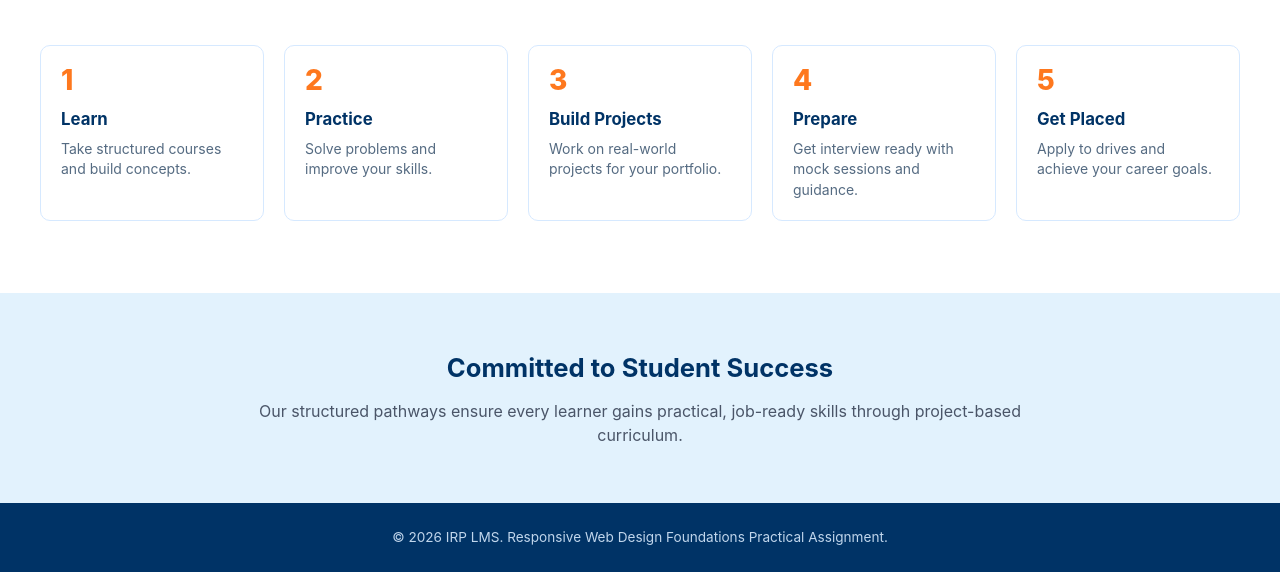
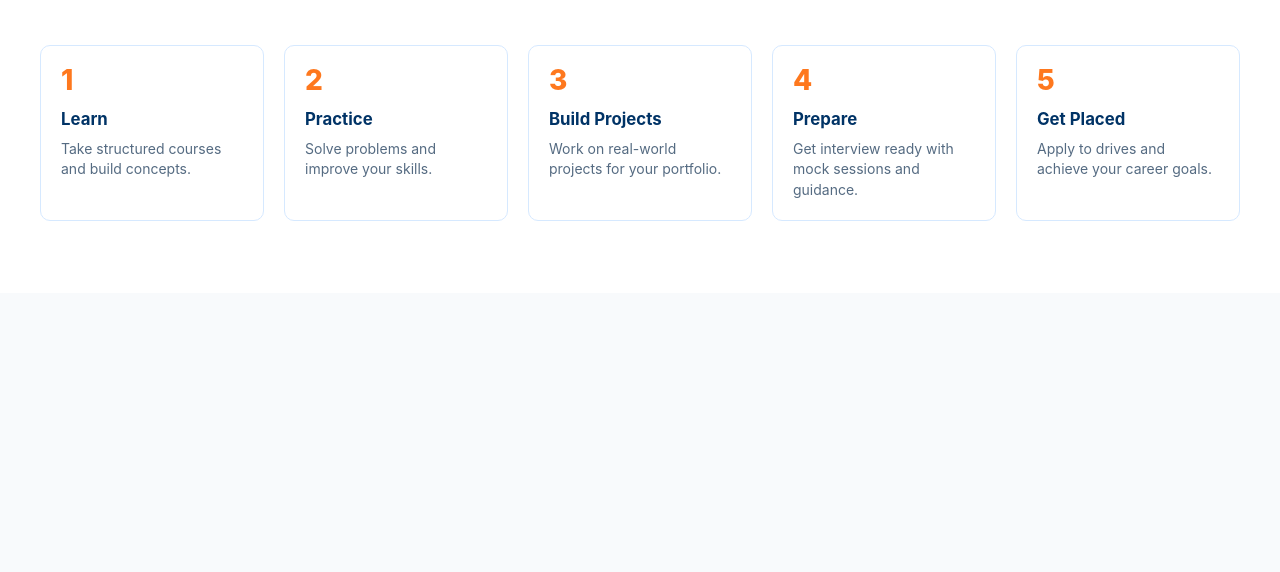
Before and after one commit to fareed7479/JAVASCRIPT_TASK_2, a plain HTML site: page part-a-responsive-ui/index.html in a window 1280 px wide. Shown: the part 695-1267 px from the top of the page. After the commit the page ends 988 px from the top, so only its background shows below. Drawn offline with Linux system fonts and the light colour scheme.

Commit message:
refactor: remove unnecessary sections, decorative logs, and quotes

```diff
--- a/part-a-responsive-ui/index.html
+++ b/part-a-responsive-ui/index.html
@@ -123,24 +123,7 @@
         </div>
       </div>
     </section>
-
-    <!-- Additional Content Area for Scroll Demonstration -->
-    <section class="placement-stats-section" id="contact">
-      <div class="stats-container">
-        <h2 class="stats-title">Committed to Student Success</h2>
-        <p class="stats-description">
-          Our structured pathways ensure every learner gains practical, job-ready skills through project-based curriculum.
-        </p>
-      </div>
-    </section>
   </main>
-
-  <!-- Clean Minimal Footer -->
-  <footer class="page-footer">
-    <div class="footer-container">
-      <p>&copy; 2026 IRP LMS. Responsive Web Design Foundations Practical Assignment.</p>
-    </div>
-  </footer>
 
 </body>
 </html>
--- a/part-a-responsive-ui/style.css
+++ b/part-a-responsive-ui/style.css
@@ -331,46 +331,7 @@ img {
 }
 
 /* --------------------------------------------------------------------------
-   6. Additional Scroll Content & Footer
-   -------------------------------------------------------------------------- */
-.placement-stats-section {
-  background-color: var(--color-bg-light);
-  padding: 3.5rem 1.5rem;
-  text-align: center;
-}
-
-.stats-container {
-  max-width: 800px;
-  margin: 0 auto;
-}
-
-.stats-title {
-  font-size: 1.6rem;
-  font-weight: 700;
-  color: var(--color-primary-navy);
-  margin-bottom: 0.75rem;
-}
-
-.stats-description {
-  font-size: 1rem;
-  color: #4A5568;
-}
-
-.page-footer {
-  background-color: var(--color-primary-navy);
-  color: #C0D6EC;
-  padding: 1.5rem;
-  text-align: center;
-  font-size: 0.85rem;
-}
-
-.footer-container {
-  max-width: 1200px;
-  margin: 0 auto;
-}
-
-/* --------------------------------------------------------------------------
-   7. Responsive Media Queries
+   6. Responsive Media Queries
    -------------------------------------------------------------------------- */
 
 /* Tablet View (768px – 1024px): Balanced 2- or 3-column wrapping grid */
```
Also changed, not shown: part-b-javascript/bank.js (+47 -103 lines), 1 other file.
